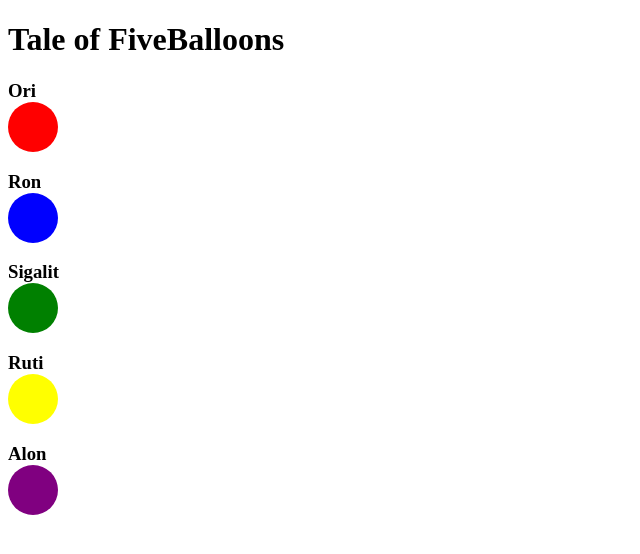
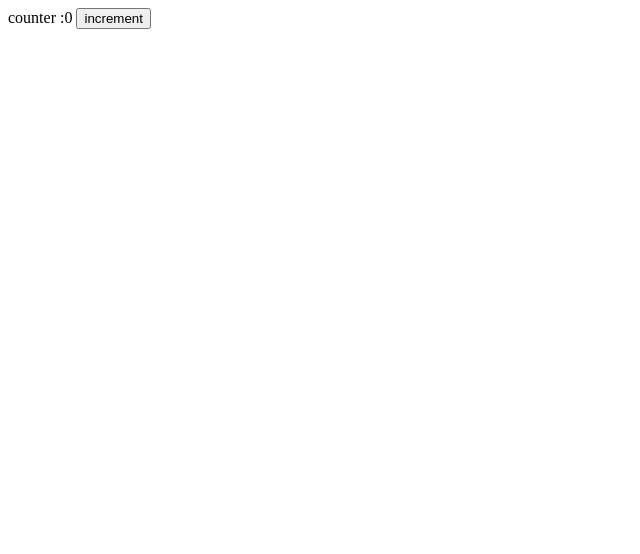
Before and after one commit to daniahih/appleSeeds-React, a React (Create React App) app: page / in a window 1280 px wide. Shown: the top 554 px of the page, without its empty margins (0-640 px from the left). Built offline with nearby package versions, Linux system fonts and the light colour scheme.

Commit message:
added 6.1

```diff
--- /dev/null
+++ b/src/components/6.1_increment/6.1_increment.js
@@ -0,0 +1,18 @@
+import React, { useState } from 'react';
+
+const Counter =() =>{
+    const [count,setcount]=useState(0);
+    const increment =() =>{
+        return setcount(count +1)
+    }
+return (
+
+<div>
+    <label> counter :{count}  </label>
+    <button onClick={ increment}> increment</button>
+</div>
+
+)
+
+}
+export default Counter
--- a/src/index.js
+++ b/src/index.js
@@ -1,13 +1,12 @@
 import React from 'react';
 import ReactDOM from 'react-dom/client';
 import reportWebVitals from './reportWebVitals';
-import Mother from './components/5.3_a__tale_of_five_balloons/5.3_a__tale_of_five_balloons';
-
+import Counter from './components/6.1_increment/6.1_increment';
 const root = ReactDOM.createRoot(document.getElementById('root'));
 root.render(
     <div>
 
-  <Mother />
+  <Counter/>
     </div>
 )
 
```
Also changed, not shown: src/components/test/test.js (+10 -3 lines), src/components/5.3_a__tale_of_five_balloons/5.3_a__tale_of_five_balloons.js (line endings or trailing spaces).
